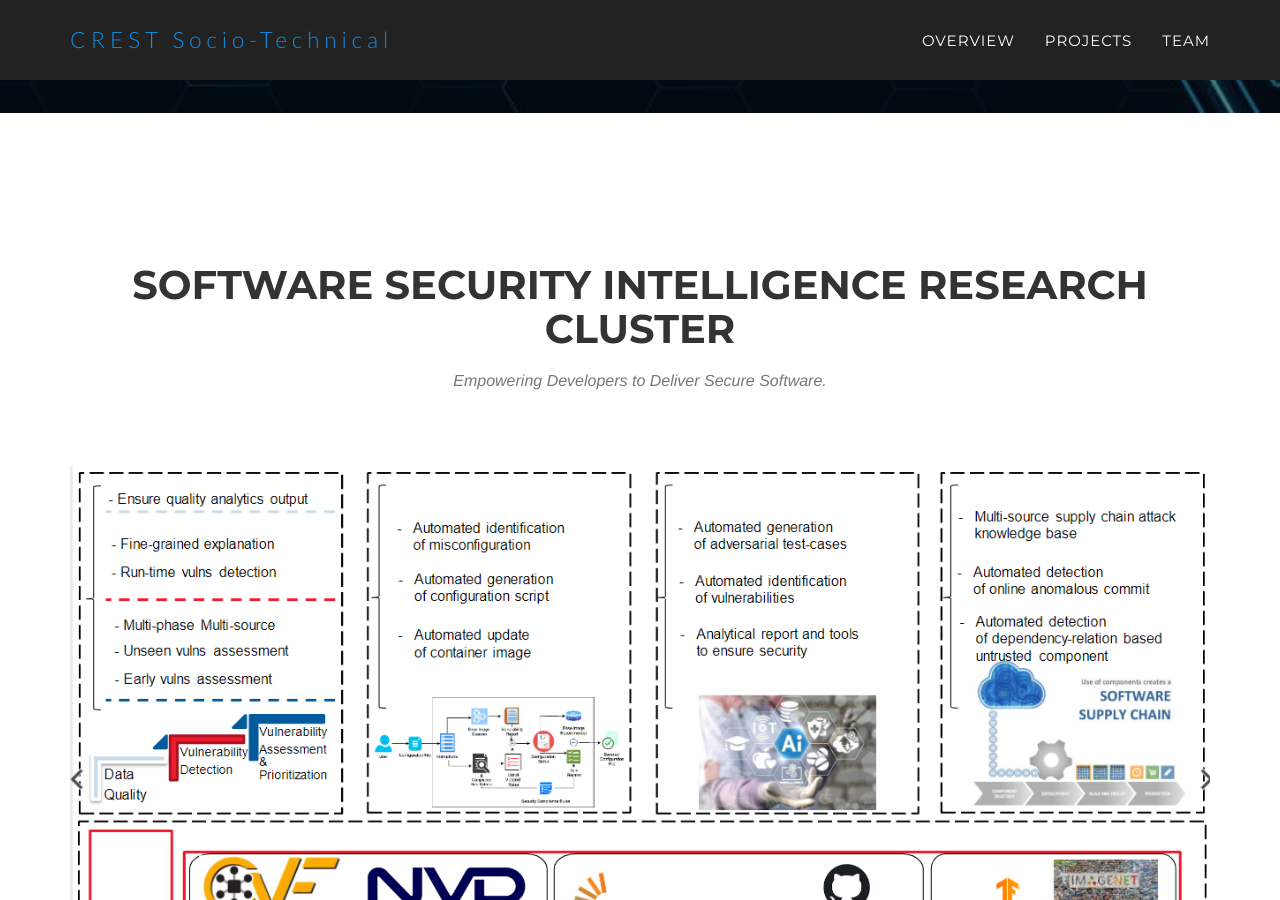
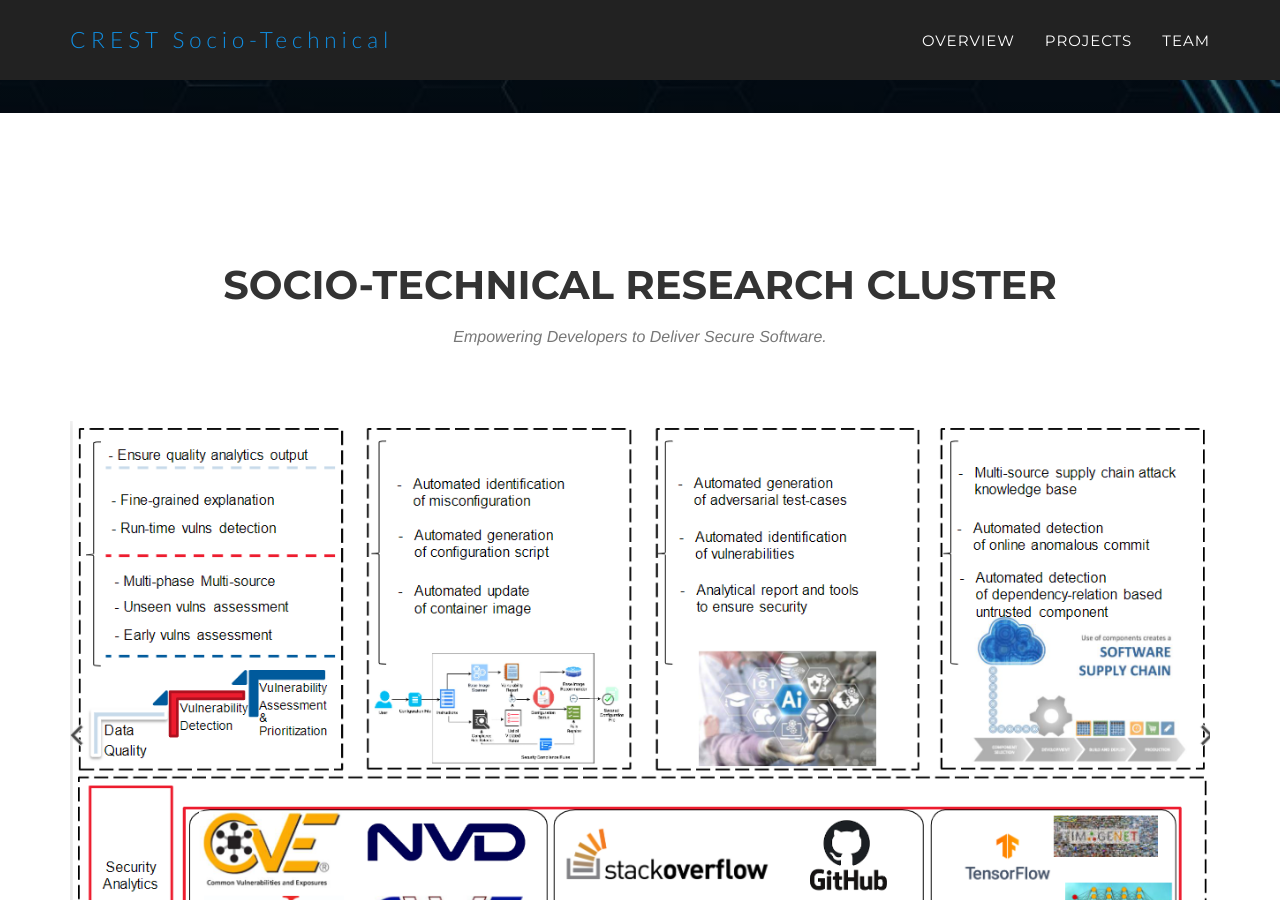
Before and after one commit to crest-socio-technical/crest-socio-technical.github.io, a Jekyll site: the page built from index.html, in a window 1280 px wide and 900 px high, scrolled down 652 px. Built offline with Jekyll 4.4.1, drawn with Linux system fonts in a browser that asks for light colours; some web fonts are replaced.

Commit message:
Update services.html

```diff
--- a/_includes/services.html
+++ b/_includes/services.html
@@ -3,7 +3,7 @@
         <div class="container">
             <div class="row">
                 <div class="col-lg-12 text-center">
-                    <h2 class="section-heading">Software Security Intelligence Research Cluster</h2>
+                    <h2 class="section-heading">Socio-Technical Research Cluster</h2>
                     <h3 class="section-subheading text-muted">Empowering Developers to Deliver Secure Software.</h3>
                 </div>
             </div>
```
